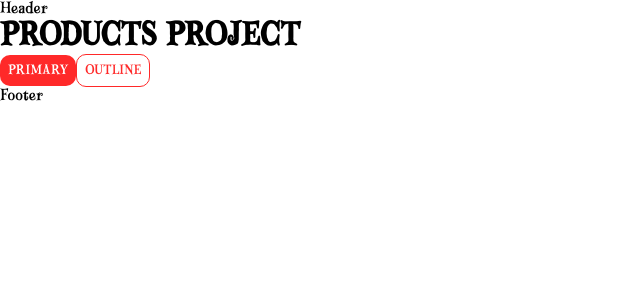
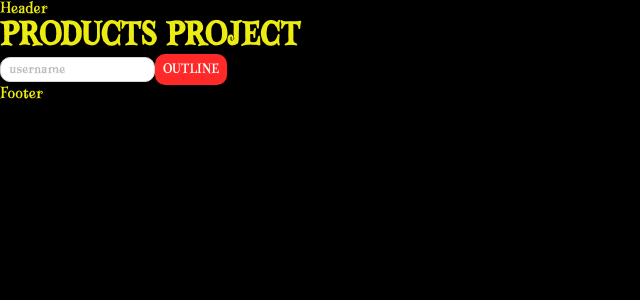
Before and after one commit to MohammadJavad-Alghosi78/product-project, a Next.js app: page / in a window 1280 px wide. Shown: the top 300 px of the page, without its empty margins (0-640 px from the left). Built offline with nearby package versions, Linux system fonts and the light colour scheme.

Commit message:
create TextField cp

```diff
--- a/constants/theme.js
+++ b/constants/theme.js
@@ -1,6 +1,9 @@
 export const colors = {
   black: "#000000",
+  gray: "#D8D4D4",
+  placeholderGray: "#BABABA",
   red: "#FF2929",
+  yellow: "#ECEC13",
   white: "#ffffff",
 };
 
--- /dev/null
+++ b/microComponents/TextField/index.jsx
@@ -0,0 +1,12 @@
+// * node_modules
+import React from "react";
+
+// * Styles
+import TextField from "./styled";
+
+// * JSX
+const Input = ({ type, placeholder }) => {
+  return <TextField type={type} placeholder={placeholder} />;
+};
+
+export default Input;
--- /dev/null
+++ b/microComponents/TextField/styled.js
@@ -0,0 +1,23 @@
+// * node_modules
+import styled from "styled-components";
+
+// * components
+const TextField = styled.input`
+  border-radius: 10px;
+  background-color: ${({ theme }) => theme.colors.white};
+  padding: 4px 8px;
+  border: none;
+  border: 1px solid ${({ theme }) => theme.colors.gray};
+  transition: all 0.4s;
+
+  &:focus {
+    outline: none;
+    border: 1px solid ${({ theme }) => theme.colors.black};
+  }
+
+  &::placeholder {
+    color: ${({ theme }) => theme.colors.placeholderGray};
+  }
+`;
+
+export default TextField;
--- a/pages/index.js
+++ b/pages/index.js
@@ -1,10 +1,11 @@
 // * node_modules
+import React from "react";
 import Head from "next/head";
 
 // * Components
+import Template from "components/common/Template";
 import Button from "microComponents/Button";
-import Template from "components/common/Template";
-import React from "react";
+import Input from "microComponents/TextField";
 
 // * JSX
 const Home = () => {
@@ -16,8 +17,8 @@ const Home = () => {
       </Head>
       <Template>
         <h1>PRODUCTS PROJECT</h1>
-        <Button variant="primary">PRIMARY</Button>
-        <Button variant="outline">OUTLINE</Button>
+        <Input type="text" placeholder="username" />
+        <Button variant="primary">OUTLINE</Button>
       </Template>
     </React.Fragment>
   );
--- a/styles/globals.css
+++ b/styles/globals.css
@@ -12,6 +12,8 @@ body {
     Ubuntu, Cantarell, Fira Sans, Droid Sans, Helvetica Neue, sans-serif;
   margin: 0;
   padding: 0;
+  background-color: black;
+  color: #ecec13;
 }
 
 a {
```
